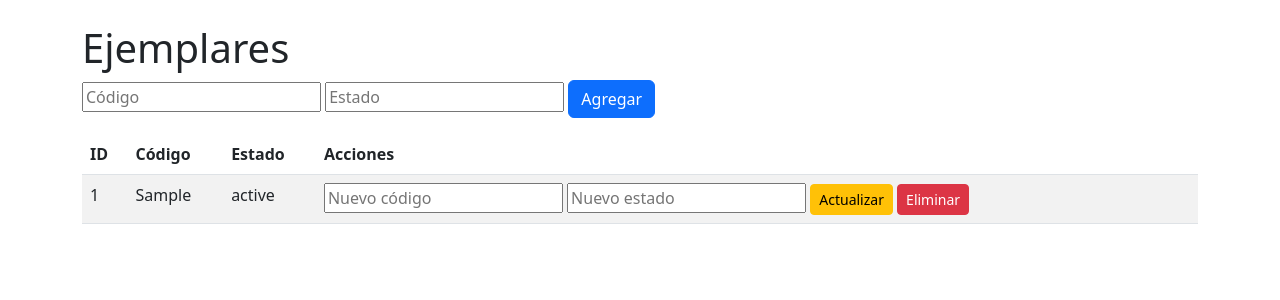
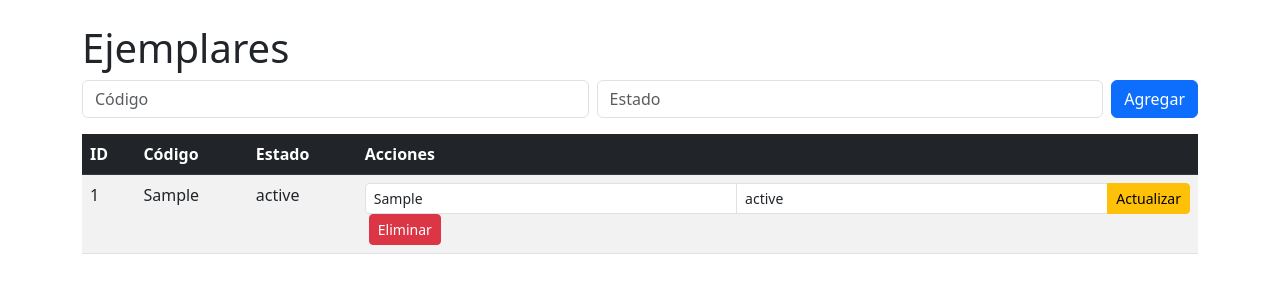
Before and after one commit to Juan-2415/Proyecto_BaseDeDatos_Mongodb, a Flask app: page /ejemplar in a window 1280 px wide. Shown: the part 56-356 px from the top of the page. Run offline with Flask 3, Linux system fonts and the light colour scheme; tables that the repository leaves empty or names only in its code hold one stand-in row (values such as "Sample post").

```diff
--- a/templates/ejemplar.html
+++ b/templates/ejemplar.html
@@ -3,13 +3,21 @@
 {% block content %}
 <h1>Ejemplares</h1>
 <form action="/add_ejemplar" method="POST" class="mb-3">
-    <input type="text" name="codigo" placeholder="Código" required>
-    <input type="text" name="estado" placeholder="Estado" required>
-    <button type="submit" class="btn btn-primary">Agregar</button>
+    <div class="row g-2">
+        <div class="col-md">
+            <input type="text" class="form-control" name="codigo" placeholder="Código" required>
+        </div>
+        <div class="col-md">
+            <input type="text" class="form-control" name="estado" placeholder="Estado" required>
+        </div>
+        <div class="col-md-auto">
+            <button type="submit" class="btn btn-primary">Agregar</button>
+        </div>
+    </div>
 </form>
 
-<table class="table table-striped">
-    <thead>
+<table class="table table-striped table-hover">
+    <thead class="table-dark">
         <tr>
             <th>ID</th>
             <th>Código</th>
@@ -20,16 +28,18 @@
     <tbody>
         {% for ejemplar in ejemplares %}
         <tr>
-            <td>{{ ejemplar._id }}</td>
+            <td>{{ ejemplar.id }}</td>
             <td>{{ ejemplar.codigo }}</td>
             <td>{{ ejemplar.estado }}</td>
             <td>
-                <form action="/update_ejemplar/{{ ejemplar._id }}" method="POST" style="display:inline;">
-                    <input type="text" name="codigo" placeholder="Nuevo código" required>
-                    <input type="text" name="estado" placeholder="Nuevo estado" required>
-                    <button type="submit" class="btn btn-warning btn-sm">Actualizar</button>
+                <form action="/update_ejemplar/{{ ejemplar.id }}" method="POST" class="d-inline">
+                    <div class="input-group input-group-sm">
+                        <input type="text" class="form-control form-control-sm" name="codigo" value="{{ ejemplar.codigo }}" required>
+                        <input type="text" class="form-control form-control-sm" name="estado" value="{{ ejemplar.estado }}" required>
+                        <button type="submit" class="btn btn-warning btn-sm">Actualizar</button>
+                    </div>
                 </form>
-                <a href="/delete_ejemplar/{{ ejemplar._id }}" class="btn btn-danger btn-sm">Eliminar</a>
+                <a href="/delete_ejemplar/{{ ejemplar.id }}" class="btn btn-danger btn-sm ms-1">Eliminar</a>
             </td>
         </tr>
         {% endfor %}
```
